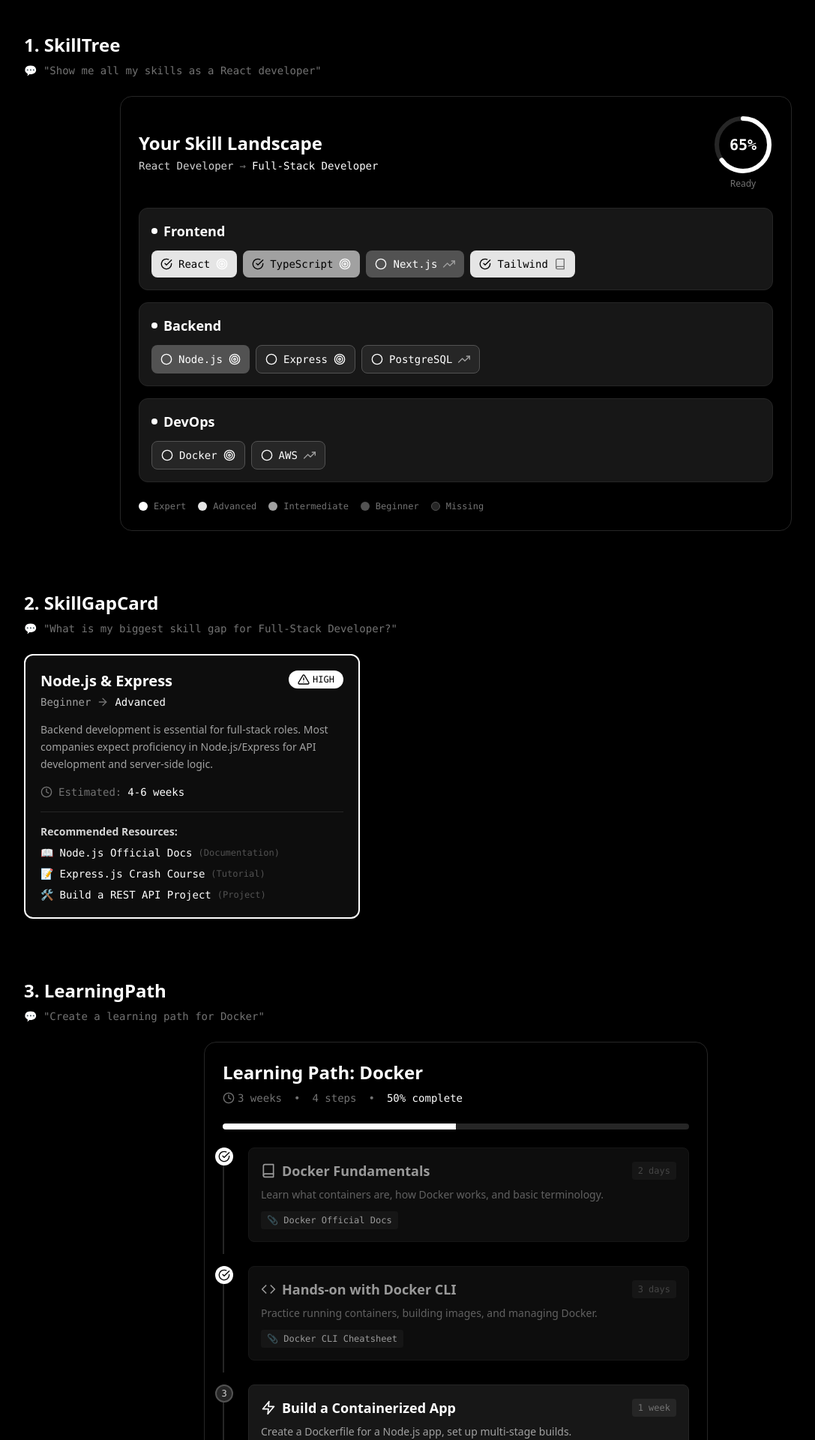
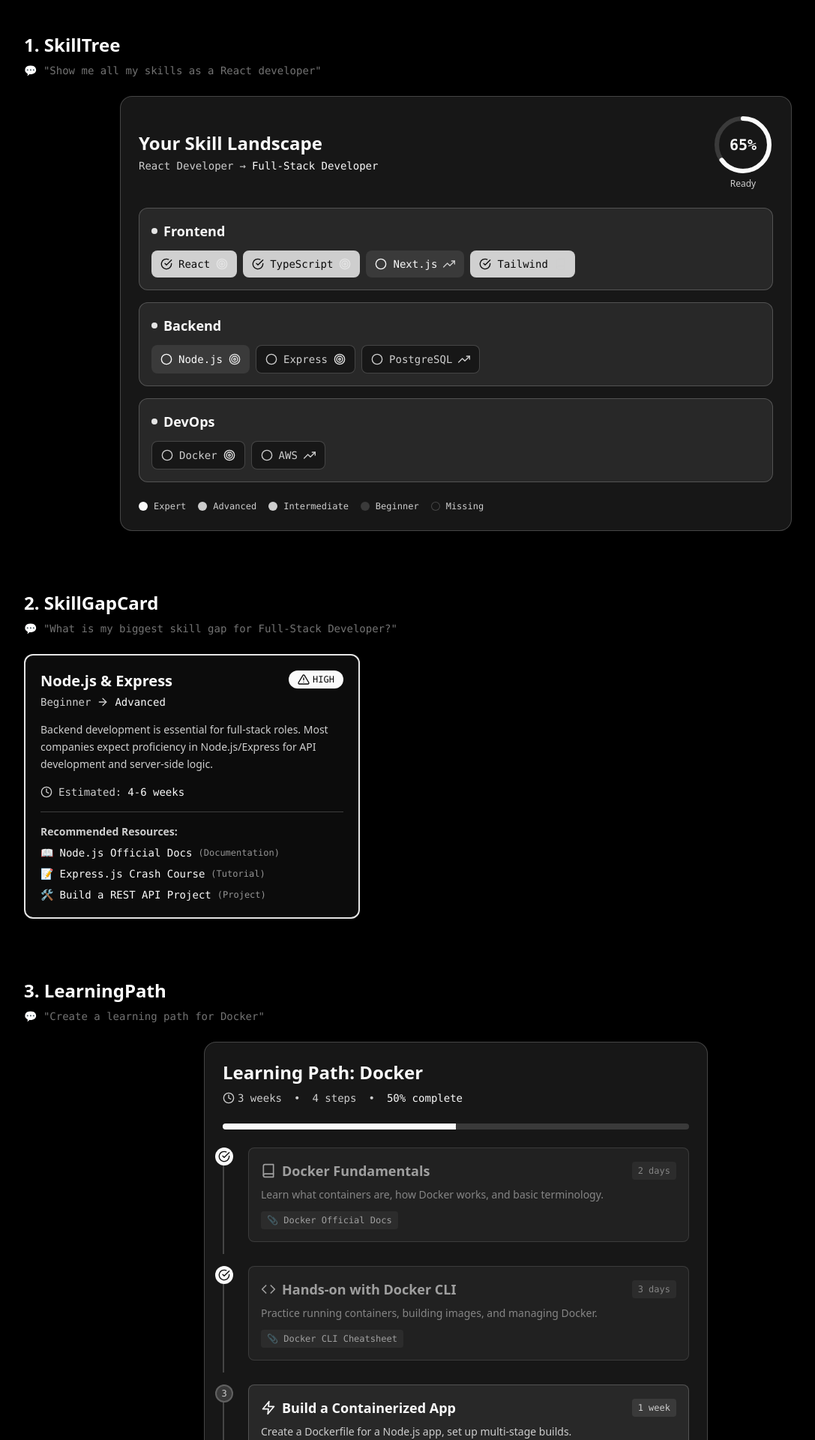
Before and after one commit to Spidy29/skillmap, a Next.js app: page /demo in a window 1280 px wide. Shown: the part 240-2160 px from the top of the page at 75% size, without its empty margins (32-1119 px from the left). Built offline with nearby package versions, Linux system fonts and the light colour scheme.

Commit message:
feat: introduce generative components for learning paths, skill gaps, skill trees, and progress, along with a dynamic beams background.

```diff
--- a/src/components/generative/LearningPath.tsx
+++ b/src/components/generative/LearningPath.tsx
@@ -61,15 +61,15 @@ export function LearningPath({
         <motion.div
             initial={{ opacity: 0, y: 20 }}
             animate={{ opacity: 1, y: 0 }}
-            className="w-full max-w-2xl mx-auto bg-black rounded-2xl p-6 shadow-2xl border border-neutral-800"
+            className="w-full max-w-2xl mx-auto bg-card rounded-2xl p-6 shadow-2xl border border-border"
         >
             {/* Header */}
             <div className="flex items-center justify-between mb-6">
                 <div>
-                    <h2 className="text-2xl font-bold text-white font-sans">
+                    <h2 className="text-2xl font-bold text-foreground font-sans">
                         Learning Path: {skill}
                     </h2>
-                    <div className="flex items-center gap-4 mt-2 text-sm text-neutral-500 font-mono">
+                    <div className="flex items-center gap-4 mt-2 text-sm text-muted-foreground font-mono">
                         <span className="flex items-center gap-1">
                             <FiClock className="w-4 h-4" />
                             {totalDuration}
@@ -77,19 +77,19 @@ export function LearningPath({
                         <span>•</span>
                         <span>{steps.length} steps</span>
                         <span>•</span>
-                        <span className="text-white">{progress}% complete</span>
+                        <span className="text-foreground">{progress}% complete</span>
                     </div>
                 </div>
             </div>
 
             {/* Progress Bar */}
             <div className="mb-6">
-                <div className="h-2 bg-neutral-800 rounded-full overflow-hidden">
+                <div className="h-2 bg-muted rounded-full overflow-hidden">
                     <motion.div
                         initial={{ width: 0 }}
                         animate={{ width: `${progress}%` }}
                         transition={{ duration: 1, ease: "easeOut" }}
-                        className="h-full bg-white"
+                        className="h-full bg-foreground"
                     />
                 </div>
             </div>
@@ -106,39 +106,39 @@ export function LearningPath({
                             transition={{ delay: index * 0.1 }}
                             className={`
                 relative pl-8 pb-4
-                ${index !== safeSteps.length - 1 ? "border-l-2 border-neutral-800" : ""}
+                ${index !== safeSteps.length - 1 ? "border-l-2 border-border" : ""}
               `}
                         >
                             {/* Step Number/Check */}
                             <div
                                 className={`
                   absolute -left-3 top-0 w-6 h-6 rounded-full flex items-center justify-center
-                  ${step.completed ? "bg-white text-black" : "bg-neutral-800 border-2 border-neutral-600"}
+                  ${step.completed ? "bg-foreground text-background" : "bg-muted border-2 border-border"}
                 `}
                             >
                                 {step.completed ? (
                                     <FiCheckCircle className="w-4 h-4" />
                                 ) : (
-                                    <span className="text-xs text-neutral-300 font-mono">{index + 1}</span>
+                                    <span className="text-xs text-muted-foreground font-mono">{index + 1}</span>
                                 )}
                             </div>
 
                             {/* Step Content */}
                             <div
                                 className={`
-                  bg-neutral-900 rounded-lg p-4 border border-neutral-800
+                  bg-muted/50 rounded-lg p-4 border border-border
                   ${step.completed ? "opacity-60" : ""}
                 `}
                             >
                                 <div className="flex items-center gap-2 mb-2">
-                                    <span className="text-white">{typeConfig.icon}</span>
-                                    <h3 className="text-lg font-semibold text-white font-sans">{step.title}</h3>
-                                    <span className="ml-auto text-xs text-neutral-500 bg-neutral-800 px-2 py-1 rounded font-mono">
+                                    <span className="text-foreground">{typeConfig.icon}</span>
+                                    <h3 className="text-lg font-semibold text-foreground font-sans">{step.title}</h3>
+                                    <span className="ml-auto text-xs text-muted-foreground bg-muted px-2 py-1 rounded font-mono">
                                         {step.duration}
                                     </span>
                                 </div>
 
-                                <p className="text-sm text-neutral-400 mb-3 font-sans">{step.description}</p>
+                                <p className="text-sm text-muted-foreground mb-3 font-sans">{step.description}</p>
 
                                 {step.resources && step.resources.length > 0 && (
                                     <div className="flex flex-wrap gap-2">
@@ -148,7 +148,7 @@ export function LearningPath({
                                                 href={resource.url || "#"}
                                                 target="_blank"
                                                 rel="noopener noreferrer"
-                                                className="text-xs bg-neutral-800 text-white px-2 py-1 rounded hover:bg-neutral-700 transition-colors font-mono"
+                                                className="text-xs bg-muted text-foreground px-2 py-1 rounded hover:bg-muted/80 transition-colors font-mono"
                                             >
                                                 📎 {resource.name}
                                             </a>
@@ -162,7 +162,7 @@ export function LearningPath({
             </div>
 
             {/* Legend */}
-            <div className="mt-6 pt-4 border-t border-neutral-800 flex flex-wrap gap-4 text-xs text-neutral-500 font-mono">
+            <div className="mt-6 pt-4 border-t border-border flex flex-wrap gap-4 text-xs text-muted-foreground font-mono">
                 <div className="flex items-center gap-1">
                     <FiBook className="w-3 h-3" />
                     <span>Theory</span>
--- a/src/components/generative/SkillGapCard.tsx
+++ b/src/components/generative/SkillGapCard.tsx
@@ -35,20 +35,20 @@ const getPriorityConfig = (priority: string) => {
     switch (priority) {
         case "high":
             return {
-                color: "border-white bg-white/5",
-                badge: "bg-white text-black",
+                color: "border-primary bg-primary/5",
+                badge: "bg-foreground text-background",
                 icon: <FiAlertTriangle className="w-4 h-4" />,
             };
         case "medium":
             return {
-                color: "border-neutral-500 bg-neutral-500/5",
-                badge: "bg-neutral-500 text-white",
+                color: "border-muted-foreground bg-muted-foreground/5",
+                badge: "bg-muted-foreground text-background",
                 icon: <FiClock className="w-4 h-4" />,
             };
         default:
             return {
-                color: "border-neutral-700 bg-neutral-700/5",
-                badge: "bg-neutral-700 text-white",
+                color: "border-border bg-muted/30",
+                badge: "bg-muted text-foreground",
                 icon: <FiCheckCircle className="w-4 h-4" />,
             };
     }
@@ -94,18 +94,18 @@ export function SkillGapCard({
             whileHover={{ scale: 1.02 }}
             className={`
         w-full max-w-md rounded-xl border-2 p-5 shadow-lg
-        bg-black
+        bg-card
         ${priorityConfig.color}
       `}
         >
             {/* Header */}
             <div className="flex items-start justify-between mb-4">
                 <div>
-                    <h3 className="text-xl font-bold text-white font-sans">{skill}</h3>
-                    <div className="flex items-center gap-2 mt-1 text-sm text-neutral-500 font-mono">
-                        <span className="text-neutral-400">{getLevelLabel(currentLevel)}</span>
+                    <h3 className="text-xl font-bold text-foreground font-sans">{skill}</h3>
+                    <div className="flex items-center gap-2 mt-1 text-sm text-muted-foreground font-mono">
+                        <span className="text-muted-foreground">{getLevelLabel(currentLevel)}</span>
                         <FiArrowRight className="w-4 h-4" />
-                        <span className="text-white">{getLevelLabel(requiredLevel)}</span>
+                        <span className="text-foreground">{getLevelLabel(requiredLevel)}</span>
                     </div>
                 </div>
 
@@ -119,18 +119,18 @@ export function SkillGapCard({
             </div>
 
             {/* Reason */}
-            <p className="text-neutral-400 text-sm mb-4 leading-relaxed font-sans">{reason}</p>
+            <p className="text-muted-foreground text-sm mb-4 leading-relaxed font-sans">{reason}</p>
 
             {/* Time Estimate */}
-            <div className="flex items-center gap-2 mb-4 text-sm text-neutral-500 font-mono">
+            <div className="flex items-center gap-2 mb-4 text-sm text-muted-foreground font-mono">
                 <FiClock className="w-4 h-4" />
                 <span>Estimated: </span>
-                <span className="text-white font-medium">{estimatedTime}</span>
+                <span className="text-foreground font-medium">{estimatedTime}</span>
             </div>
 
             {/* Resources */}
-            <div className="border-t border-neutral-800 pt-4">
-                <h4 className="text-sm font-semibold text-neutral-300 mb-2 font-sans">
+            <div className="border-t border-border pt-4">
+                <h4 className="text-sm font-semibold text-muted-foreground mb-2 font-sans">
                     Recommended Resources:
                 </h4>
                 <div className="space-y-2">
@@ -148,14 +148,14 @@ export function SkillGapCard({
                                     href={resource.url}
                                     target="_blank"
                                     rel="noopener noreferrer"
-                                    className="text-white hover:text-neutral-300 hover:underline"
+                                    className="text-foreground hover:text-primary hover:underline"
                                 >
                                     {resource.title}
                                 </a>
                             ) : (
-                                <span className="text-neutral-300">{resource.title}</span>
+                                <span className="text-muted-foreground">{resource.title}</span>
                             )}
-                            <span className="text-neutral-600 text-xs capitalize">
+                            <span className="text-muted-foreground/70 text-xs capitalize">
                                 ({resource.type})
                             </span>
                         </motion.div>
--- a/src/components/generative/SkillTree.tsx
+++ b/src/components/generative/SkillTree.tsx
@@ -46,28 +46,28 @@ type SkillTreeProps = z.infer<typeof skillTreeSchema>;
 const getLevelColor = (level: string) => {
   switch (level) {
     case "expert":
-      return "bg-white text-black";
+      return "bg-foreground text-background";
     case "advanced":
-      return "bg-neutral-200 text-black";
+      return "bg-foreground/80 text-background";
     case "intermediate":
-      return "bg-neutral-400 text-black";
+      return "bg-muted-foreground text-background";
     case "beginner":
-      return "bg-neutral-600 text-white";
+      return "bg-muted text-foreground";
     case "missing":
-      return "bg-neutral-800 text-white border border-neutral-600";
+      return "bg-card text-muted-foreground border border-border";
     default:
-      return "bg-neutral-700 text-white";
+      return "bg-muted text-foreground";
   }
 };
 
 const getRequiredIcon = (required: string) => {
   switch (required) {
     case "required":
-      return <FiTarget className="w-4 h-4 text-white" />;
+      return <FiTarget className="w-4 h-4 text-primary" />;
     case "recommended":
-      return <FiTrendingUp className="w-4 h-4 text-neutral-400" />;
+      return <FiTrendingUp className="w-4 h-4 text-muted-foreground" />;
     default:
-      return <FiBook className="w-4 h-4 text-neutral-500" />;
+      return <FiBook className="w-4 h-4 text-muted-foreground/70" />;
   }
 };
 
@@ -86,16 +86,16 @@ export function SkillTree({
     <motion.div
       initial={{ opacity: 0, y: 20 }}
       animate={{ opacity: 1, y: 0 }}
-      className="w-full max-w-4xl mx-auto bg-black rounded-2xl p-6 shadow-2xl border border-neutral-800"
+      className="w-full max-w-4xl mx-auto bg-card rounded-2xl p-6 shadow-2xl border border-border"
     >
       {/* Header */}
       <div className="flex items-center justify-between mb-6">
         <div>
-          <h2 className="text-2xl font-bold text-white font-sans">{title}</h2>
-          <p className="text-neutral-500 text-sm mt-1 font-mono">
-            <span className="text-neutral-300">{currentRole}</span>
+          <h2 className="text-2xl font-bold text-foreground font-sans">{title}</h2>
+          <p className="text-muted-foreground text-sm mt-1 font-mono">
+            <span className="text-muted-foreground">{currentRole}</span>
             <span className="mx-2">→</span>
-            <span className="text-white font-medium">{targetRole}</span>
+            <span className="text-foreground font-medium">{targetRole}</span>
           </p>
         </div>
 
@@ -107,7 +107,7 @@ export function SkillTree({
                 cx="40"
                 cy="40"
                 r="35"
-                stroke="#262626"
+                className="stroke-muted"
                 strokeWidth="6"
                 fill="none"
               />
@@ -115,7 +115,7 @@ export function SkillTree({
                 cx="40"
                 cy="40"
                 r="35"
-                stroke="#ffffff"
+                className="stroke-foreground"
                 strokeWidth="6"
                 fill="none"
                 strokeLinecap="round"
@@ -126,10 +126,10 @@ export function SkillTree({
               />
             </svg>
             <div className="absolute inset-0 flex items-center justify-center">
-              <span className="text-xl font-bold text-white font-mono">{safeReadiness}%</span>
+              <span className="text-xl font-bold text-foreground font-mono">{safeReadiness}%</span>
             </div>
           </div>
-          <span className="text-xs text-neutral-500 mt-1">Ready</span>
+          <span className="text-xs text-muted-foreground mt-1">Ready</span>
         </div>
       </div>
 
@@ -141,10 +141,10 @@ export function SkillTree({
             initial={{ opacity: 0, x: -20 }}
             animate={{ opacity: 1, x: 0 }}
             transition={{ delay: catIndex * 0.1 }}
-            className="bg-neutral-900 rounded-xl p-4 border border-neutral-800"
+            className="bg-muted/50 rounded-xl p-4 border border-border"
           >
-            <h3 className="text-lg font-semibold text-white mb-3 flex items-center gap-2 font-sans">
-              <span className="w-2 h-2 rounded-full bg-white"></span>
+            <h3 className="text-lg font-semibold text-foreground mb-3 flex items-center gap-2 font-sans">
+              <span className="w-2 h-2 rounded-full bg-primary"></span>
               {category.name}
             </h3>
 
@@ -177,25 +177,25 @@ export function SkillTree({
       </div>
 
       {/* Legend */}
-      <div className="mt-6 flex flex-wrap items-center gap-4 text-xs text-neutral-500 font-mono">
+      <div className="mt-6 flex flex-wrap items-center gap-4 text-xs text-muted-foreground font-mono">
         <div className="flex items-center gap-2">
-          <div className="w-3 h-3 rounded-full bg-white"></div>
+          <div className="w-3 h-3 rounded-full bg-foreground"></div>
           <span>Expert</span>
         </div>
         <div className="flex items-center gap-2">
-          <div className="w-3 h-3 rounded-full bg-neutral-200"></div>
+          <div className="w-3 h-3 rounded-full bg-foreground/80"></div>
           <span>Advanced</span>
         </div>
         <div className="flex items-center gap-2">
-          <div className="w-3 h-3 rounded-full bg-neutral-400"></div>
+          <div className="w-3 h-3 rounded-full bg-muted-foreground"></div>
           <span>Intermediate</span>
         </div>
         <div className="flex items-center gap-2">
-          <div className="w-3 h-3 rounded-full bg-neutral-600"></div>
+          <div className="w-3 h-3 rounded-full bg-muted"></div>
           <span>Beginner</span>
         </div>
         <div className="flex items-center gap-2">
-          <div className="w-3 h-3 rounded-full bg-neutral-800 border border-neutral-600"></div>
+          <div className="w-3 h-3 rounded-full bg-card border border-border"></div>
           <span>Missing</span>
         </div>
       </div>
```
Also changed, not shown: src/components/generative/ProgressMeter.tsx (+24 -24 lines), src/components/ui/beams-background.tsx (+14 -0 lines).
